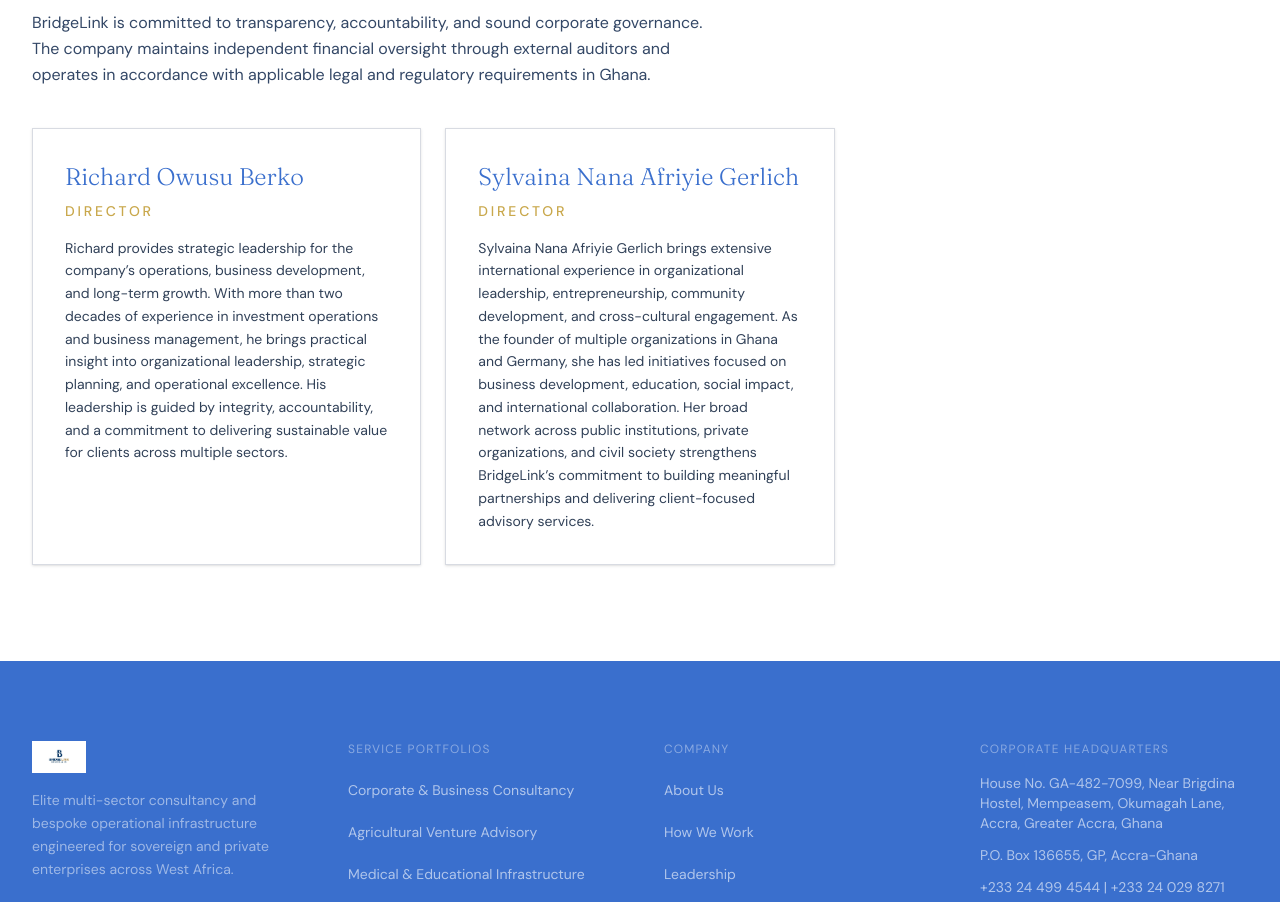
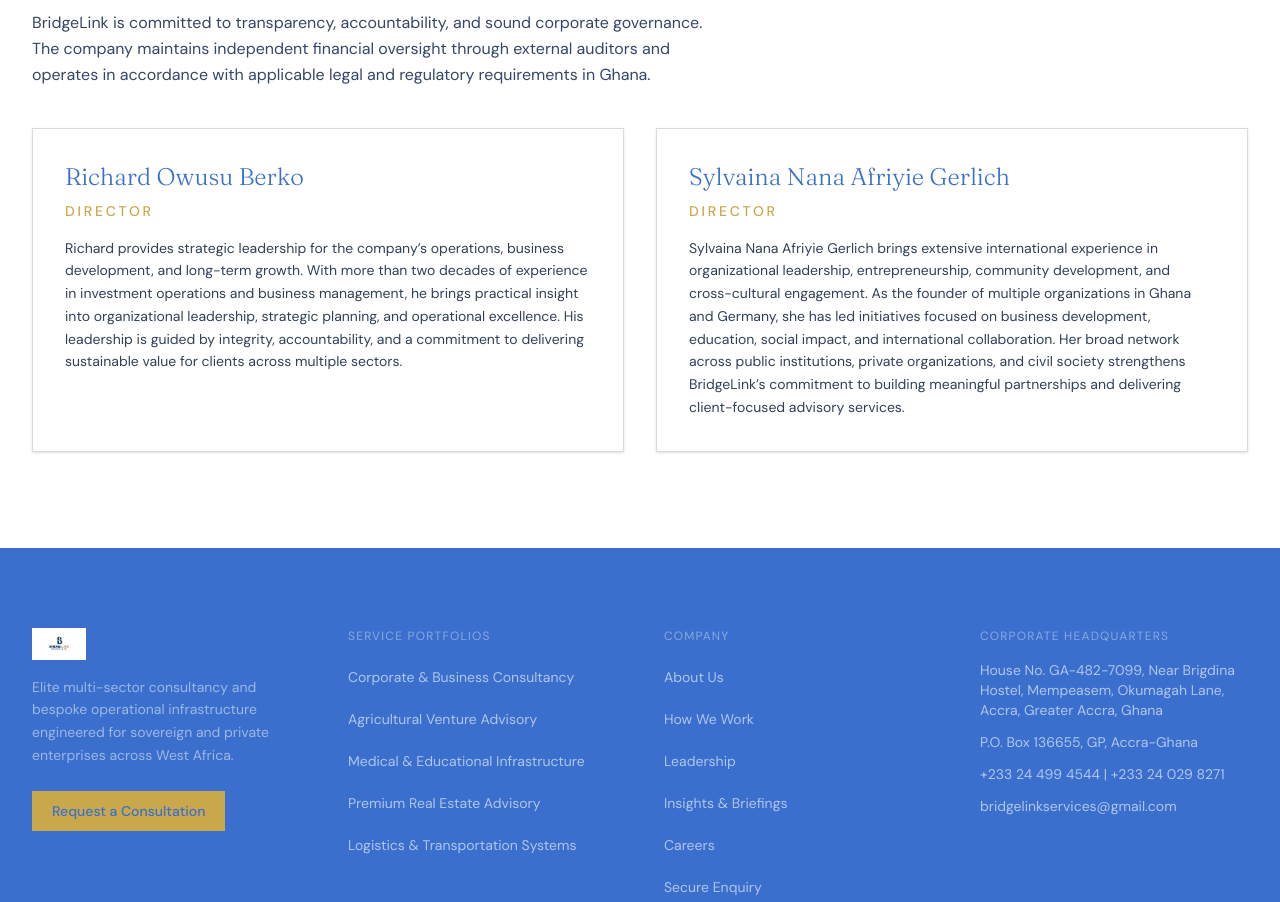
Before and after one commit to chiefthechief/bridgelink, a React (Vite) app: page /about in a window 1280 px wide. Shown: the part 2048-2950 px from the top of the page. Built offline with nearby package versions, Linux system fonts and the light colour scheme.

Commit message:
about page refactoring

```diff
--- a/src/components/ServicesGrid.tsx
+++ b/src/components/ServicesGrid.tsx
@@ -1,6 +1,6 @@
 import { Link } from 'react-router-dom'
 import { AnimatedSection } from './AnimatedSection'
-import { SectionLabel } from './SectionLabel'
+
 import { useInView } from '../hooks/useInView'
 import { services } from '../data/content'
 
--- a/src/pages/AboutPage.tsx
+++ b/src/pages/AboutPage.tsx
@@ -119,7 +119,7 @@
             </p>
           </div>
 
-          <div className="mt-10 grid gap-6 lg:grid-cols-3">
+          <div className="mt-10 grid gap-6 lg:grid-cols-2 lg:gap-8">
             {leadership.map((member) => (
               <div
                 key={member.name}
```
